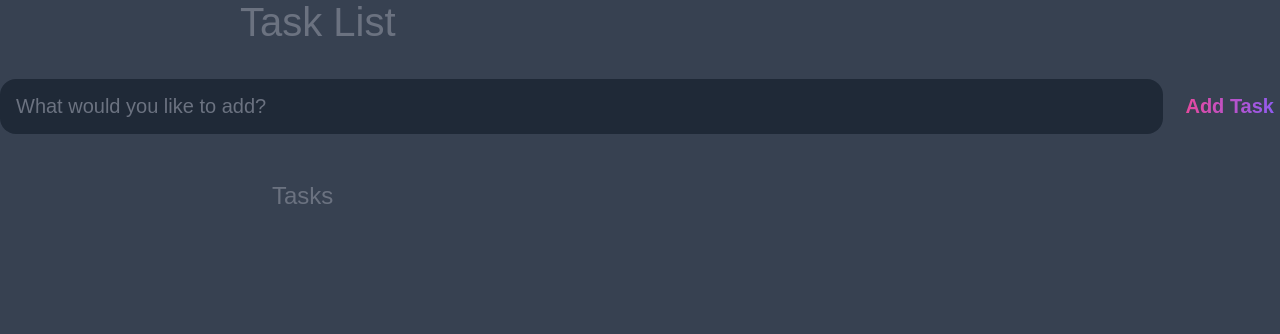
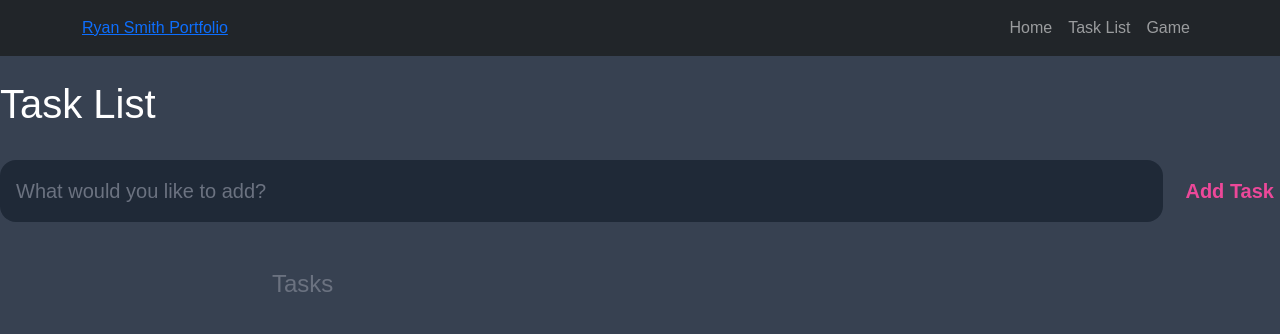
Before and after one commit to rs19955/Portfolio, a plain HTML site: page tasklist.html in a window 1280 px wide. Drawn offline with nearby package versions, Linux system fonts and the light colour scheme.

Commit message:
CSS updates

```diff
--- a/tasklist.html
+++ b/tasklist.html
@@ -3,12 +3,41 @@
 <head>
   <meta charset="UTF-8">
   <title> My Portfolio Test Page</title>
+  <link href="https://cdn.jsdelivr.net/npm/bootstrap@5.1.3/dist/css/bootstrap.min.css" rel="stylesheet" integrity="sha384-1BmE4kWBq78iYhFldvKuhfTAU6auU8tT94WrHftjDbrCEXSU1oBoqyl2QvZ6jIW3" crossorigin="anonymous">
   <link rel="stylesheet" href="tasklist_style.css">
 </head>
-<header>
-  <h1>Task List</h1>
-</header>
 <body>
+  <nav class="navbar navbar-expand-lg bg-dark navbar-dark">
+    <div class="container">
+      <a href="#" class="navnar-brand">Ryan Smith Portfolio</a>
+
+      <button
+      class="navbar-toggler"
+      type="button"
+      data-bs-toggle="collapse"
+      data-bs-target="#navmenu">
+      <span class="navbar-toggler-icon"></span>
+      </button>
+
+      <div class="collapse navbar-collapse" id="navmenu">
+        <ul class="navbar-nav ms-auto">
+          <li class="nav-item">
+            <a href="index.html" class="nav-link">Home</a>
+          </li>
+          <li class="nav-item">
+            <a href="tasklist.html" class="nav-link" target="_blank">Task List</a>
+          </li>
+          <li class="nav-item">
+            <a href="guessmynumber.html" class="nav-link" target="_blank">Game</a>
+          </li>
+        </ul>
+      </div>
+    </div>
+  </nav>
+  <br>
+  <header>
+    <h1>Task List</h1>
+  </header>
 <br>
 <form id="new-task-form">
   <input
@@ -49,5 +78,6 @@
 </main>
 
 <script src="tasklist_script.js"></script>
+<script src="https://cdn.jsdelivr.net/npm/bootstrap@5.1.3/dist/js/bootstrap.bundle.min.js" integrity="sha384-ka7Sk0Gln4gmtz2MlQnikT1wXgYsOg+OMhuP+IlRH9sENBO0LRn5q+8nbTov4+1p" crossorigin="anonymous"></script>
 </body>
 </html>
--- a/tasklist_style.css
+++ b/tasklist_style.css
@@ -21,21 +21,6 @@ body {
   min-height: 100vh;
   background: var(--dark);
   color: #FFF;
-}
-
-header {
-  padding: 2rem 1 rem;
-  max-width: 800px;
-  width: 100%;
-  margin: 0 auto;
-}
-
-header h1 {
-  font-size: 2.5rem;
-  font-weight: 300;
-  color: var(--gray);
-  margin-bottom: 1rem;
-
 }
 
 #new-task-form {
@@ -67,10 +52,6 @@ input, button {
   color: var(--pink);
   font-size: 1.25rem;
   font-weight: 700;
-  background-image: linear-gradient(to right, var(--pink), var(--purple));
-  -webkit-background-clip: text;
-  background-clip: text;
-  -webkit-text-fill-color: transparent;
   cursor: pointer;
   transition: 0.4s;
 }
@@ -146,10 +127,7 @@ margin-bottom: 1rem;
 }
 
 .task .actions .edit {
-  background-image: linear-gradient(to right, var(--pink), var(--purple));
-  -webkit-background-clip: text;
-  background-clip: text;
-  -webkit-text-fill-color: transparent;
+  color: blue;
   cursor: pointer;
   transition: 0.4s;
 }
```
